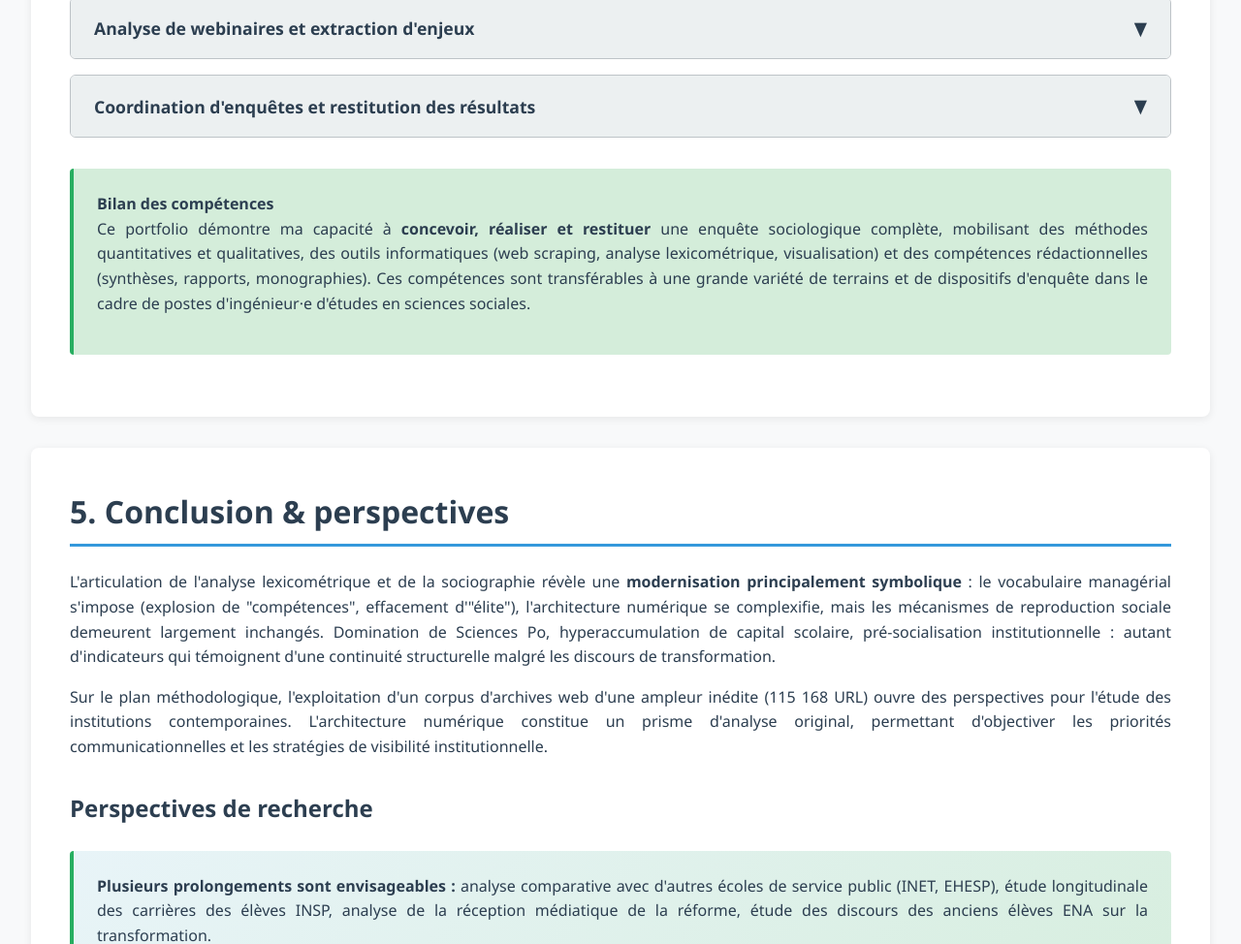
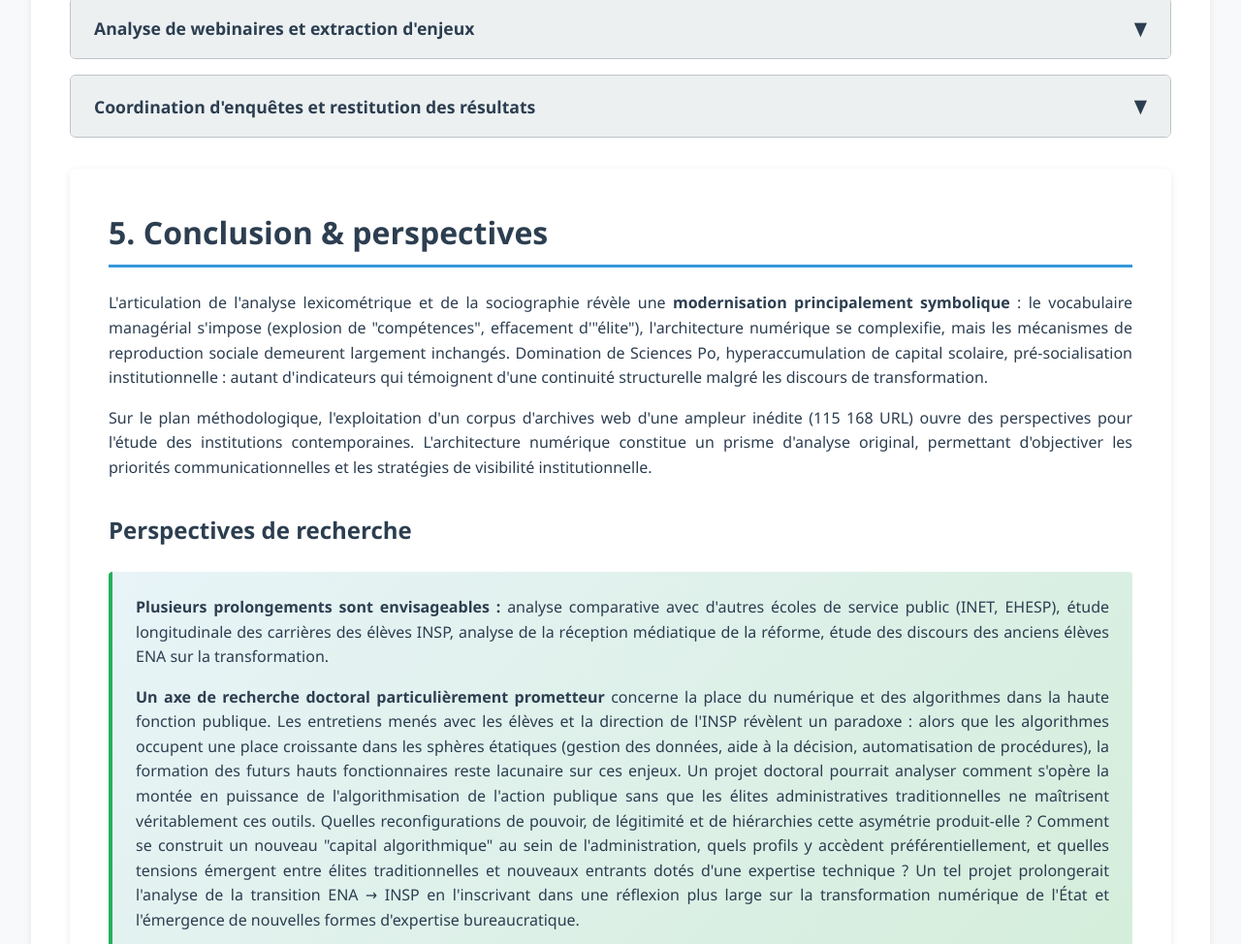
Before and after one commit to thibault-lalut/portfolio-recherche-insp-main, a plain HTML site: page index.html in a window 1280 px wide. Shown: the part 4756-5730 px from the top of the page at 97% size. Drawn offline with nearby package versions, Linux system fonts and the light colour scheme.

Commit message:
Remove 'Bilan des compétences' section
Removed the 'Bilan des compétences' section from the portfolio.

```diff
--- a/portfolio_ENA_INSP_generique.html
+++ b/index.html
@@ -1482,16 +1482,6 @@
                 </div>
             </div>
 
-            <div class="highlight-box success" style="margin-top: 2rem;">
-                <h4>Bilan des compétences</h4>
-                <p>
-                    Ce portfolio démontre ma capacité à <strong>concevoir, réaliser et restituer</strong> une enquête sociologique complète,
-                    mobilisant des méthodes quantitatives et qualitatives, des outils informatiques (web scraping, analyse lexicométrique,
-                    visualisation) et des compétences rédactionnelles (synthèses, rapports, monographies). Ces compétences sont transférables
-                    à une grande variété de terrains et de dispositifs d'enquête dans le cadre de postes d'ingénieur·e d'études en sciences sociales.
-                </p>
-            </div>
-        </section>
 
         <!-- SECTION 5 : CONCLUSION -->
         <section id="conclusion">
```
